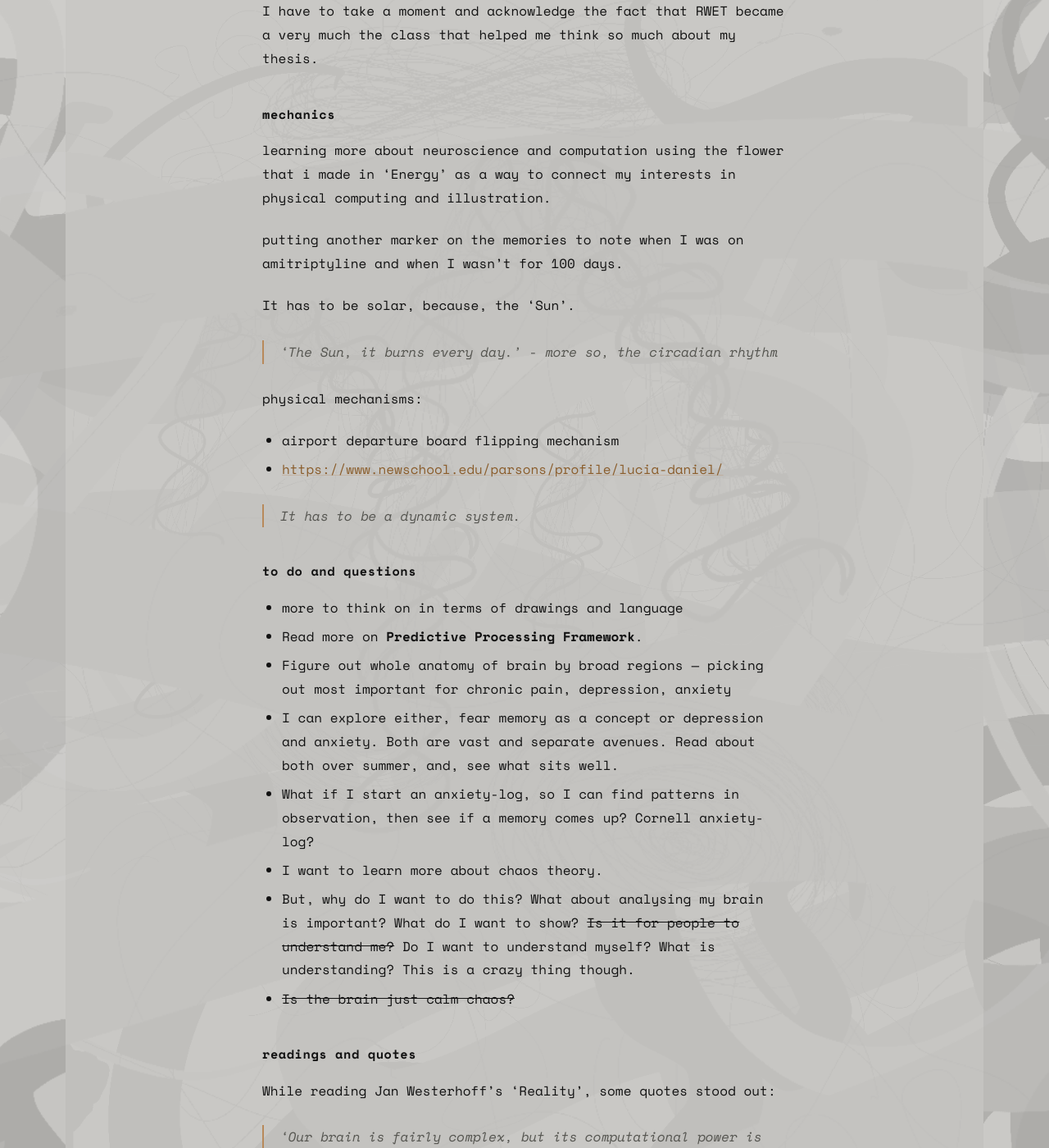
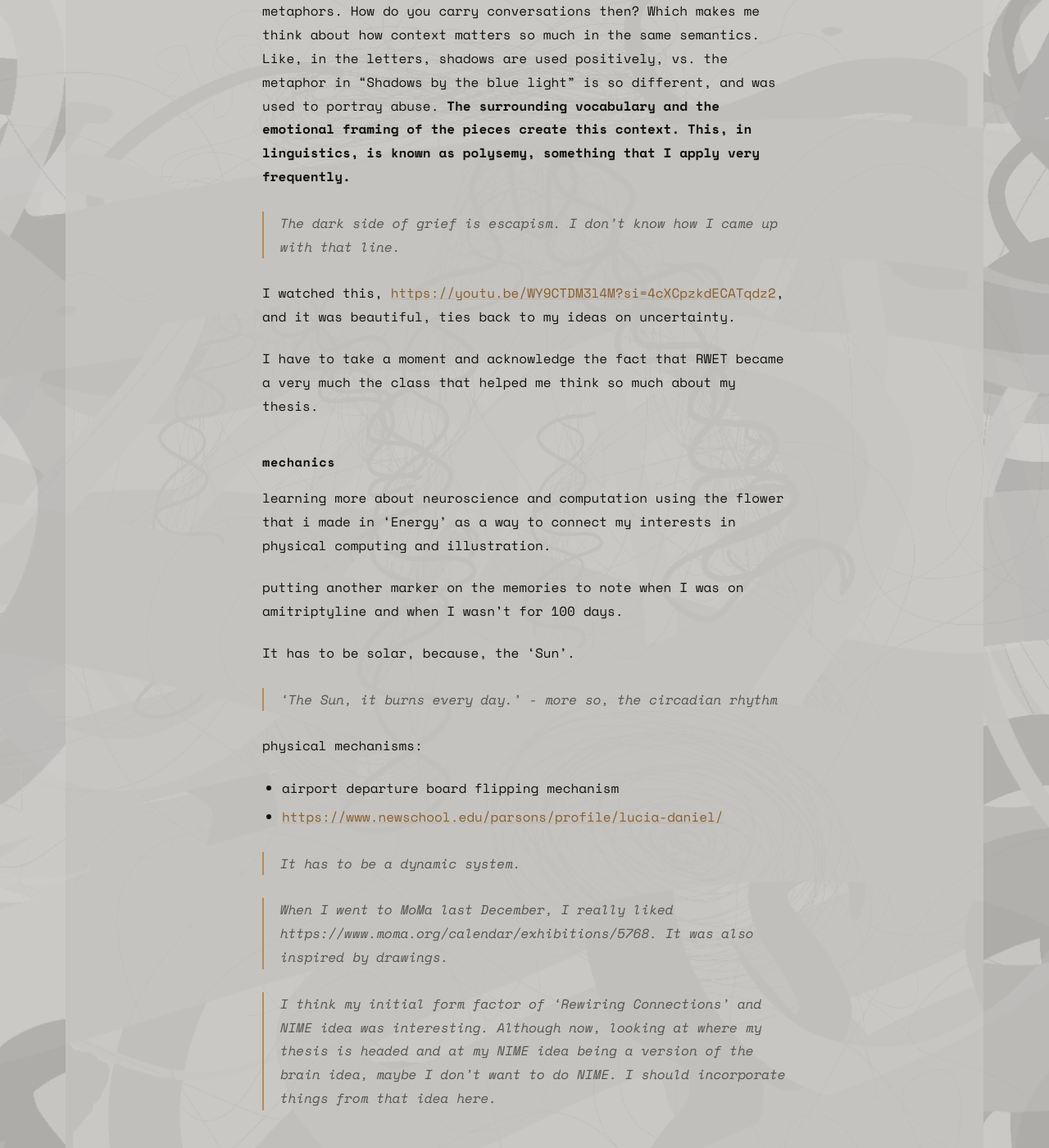
Before and after one commit to shlokamohanty/i-write-sometimes, a Jekyll site: the page built from _posts/2026-04-25-thesis-ideation.md, in a window 1280 px wide and 1400 px high, scrolled down 7519 px. Shown: the whole window at 82% size. Built offline with Jekyll 4.4.1, drawn with Linux system fonts in a browser that asks for light colours; some web fonts are replaced; some of the changed text lies outside the part shown.

Commit message:
jbjhbhj
jjbhj

```diff
--- a/_posts/2026-04-25-thesis-ideation.md
+++ b/_posts/2026-04-25-thesis-ideation.md
@@ -14,6 +14,8 @@ lobotomy of my brain
 nervous system
 
 ## thoughts
+
+I came into ITP thinking of a thesis exploration, based on a story I wrote, called 'Steel City'. However, because of visa issues, I wouldn't actually be able to go to Orissa and do more research, and the ethical conundrum about how to tell other people's stories without taking away their agency. I decided to pivot and start at my stories, with the starting point, which I tapped into through 'Rewiring Connections'.
 
 things that become important in memories:
 
@@ -62,6 +64,8 @@ There is so much about people and communication. The histories of two people can
 I am using partially here, since, semantic worlds can have some overlap in meaning.
 
 We feel this isolation when there is a disagreement.
+
+Also explained in: https://www.youtube.com/watch?si=YVJQkQESSeekGOSq&v=iDGMS_tjRxU&feature=youtu.be&themeRefresh=1
 
 The brain creates a simulation of how other people are and feel based on their words and expressions. We can never feel what another person feels.
 
@@ -114,7 +118,10 @@ I need to be conscious about my word choices when writing. Sometimes, I say word
 
 Thinking about that more. I started rereading my letters made me realise how I've used the same metaphors and symbolism in different contexts of my work. Like, shadows, sun, moon, all the same language but extremely different meanings. There is so much nuance in the same semantic world. Coming back to the fact that I need to be more careful with my word choices when writing, but then sometimes it's so quick. It's hard to be careful. I can't beat myself over the words that I use all the time. That's exhausting, and I can't always come up with unique words and new metaphors. How do you carry conversations then? Which makes me think about how context matters so much in the same semantics. Like, in the letters, shadows are used positively, vs. the metaphor in "Shadows by the blue light" is so different, and was used to portray abuse. **The surrounding vocabulary and the emotional framing of the pieces create this context. This, in linguistics, is known as polysemy, something that I apply very frequently.**
 
-The dark side of grief is escapism.
+> The dark side of grief is escapism. I don't know how I came up with that line.
+
+I watched this, [https://youtu.be/WY9CTDM3l4M?si=4cXCpzkdECATqdz2](https://youtu.be/WY9CTDM3l4M?si=4cXCpzkdECATqdz2), and it was beautiful, ties back to my ideas on uncertainty.
+
 
 I have to take a moment and acknowledge the fact that RWET became a very much the class that helped me think so much about my thesis.
 
@@ -134,6 +141,10 @@ physical mechanisms:
 - [https://www.newschool.edu/parsons/profile/lucia-daniel/](https://www.newschool.edu/parsons/profile/lucia-daniel/)
 
 > It has to be a dynamic system.
+
+> When I went to MoMa last December, I really liked https://www.moma.org/calendar/exhibitions/5768. It was also inspired by drawings.
+
+> I think my initial form factor of 'Rewiring Connections' and NIME idea was interesting. Although now, looking at where my thesis is headed and at my NIME idea being a version of the brain idea, maybe I don't want to do NIME. I should incorporate things from that idea here.
 
 ## to do and questions
 
```
Also changed, not shown: _posts/.obsidian/workspace.json (+23 -23 lines), _posts/2026-06-24-skybone-studios.md (+3 -0 lines), _posts/2026-06-25-my-days.md (+1 -1 lines).
